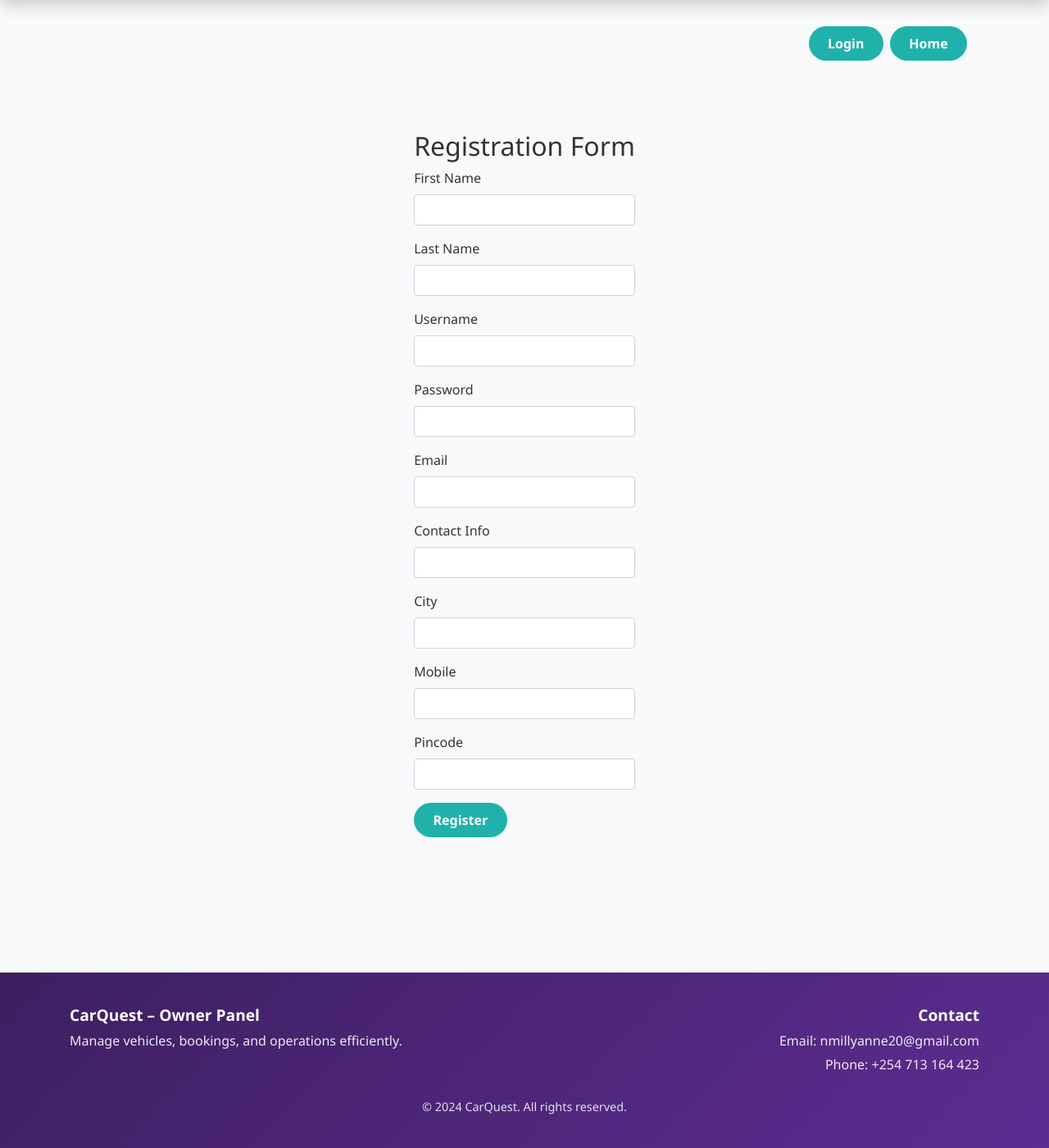
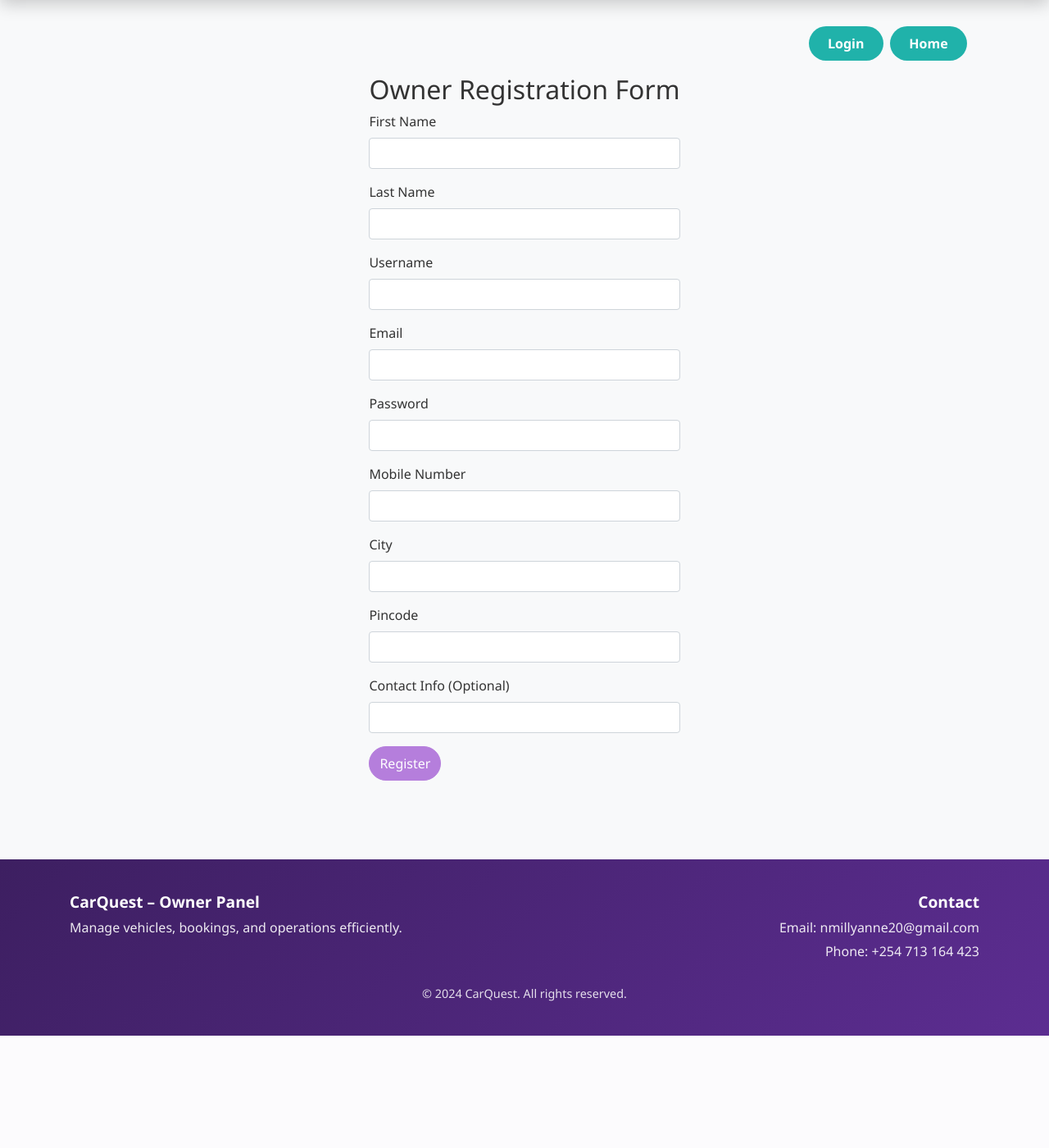
Before and after one commit to millyanne93/Bramas-Enterprises, a Django app: page /car_dealer/register/ in a window 1280 px wide. Shown: the part 72-1472 px from the top of the page at 82% size. After the commit the page ends 1335 px from the top, so only its background shows below. Run offline with Django 4.2, Linux system fonts and the light colour scheme.

Commit message:
Fix the login and signup routes for customer and owner on the frontend.

```diff
--- a/car_dealer/templates/owner/register.html
+++ b/car_dealer/templates/owner/register.html
@@ -1,14 +1,29 @@
-{%extends 'owner/base.html' %}
+{% extends 'owner/base.html' %}
 {% block content %}
 <div class="container">
     <div class="d-flex justify-content-end mb-3">
-        <a class="btn btn-teal" href="{% url 'login' %}">Login</a>
+        <a class="btn btn-teal" href="{% url 'owner_login' %}">Login</a>
         <a class="btn btn-teal ml-2" href="/">Home</a>
     </div>
-    <div class="d-flex justify-content-center align-items-center" style="height:1000px;">
+
+    <!-- Display Messages -->
+    {% if messages %}
+        <div class="mx-auto" style="max-width: 400px;">
+            {% for message in messages %}
+                <div class="alert alert-{{ message.tags }} alert-dismissible fade show" role="alert">
+                    {{ message }}
+                    <button type="button" class="close" data-dismiss="alert" aria-label="Close">
+                        <span aria-hidden="true">&times;</span>
+                    </button>
+                </div>
+            {% endfor %}
+        </div>
+    {% endif %}
+
+    <div class="d-flex justify-content-center align-items-center" style="min-height: 600px;">
         <div>
-            <h2 class="text-center">Registration Form</h2>
-            <form class="mx-auto" style="max-width: 400px;" action="{% url 'owner_register' %}" method="POST">
+            <h2 class="text-center">Owner Registration Form</h2>
+            <form class="mx-auto" style="max-width: 400px;" action="{% url 'owner_registration' %}" method="POST">
                 {% csrf_token %}
                 <div class="mb-3">
                     <label for="firstname" class="form-label">First Name</label>
@@ -23,31 +38,31 @@
                     <input type="text" id="username" name="username" class="form-control" required>
                 </div>
                 <div class="mb-3">
-                    <label for="password" class="form-label">Password</label>
-                    <input type="text" id="password" name="password" class="form-control" required>
+                    <label for="email" class="form-label">Email</label>
+                    <input type="email" id="email" name="email" class="form-control" required>
                 </div>
                 <div class="mb-3">
-                    <label for="email" class="form-label">Email</label>
-                    <input type="text" id="email" name="email" class="form-control" required>
+                    <label for="password" class="form-label">Password</label>
+                    <input type="password" id="password" name="password" class="form-control" required>
                 </div>
                 <div class="mb-3">
-                    <label for="contact_info" class="form-label">Contact Info</label>
-                    <input type="text" id="contact_info" name="contact_info" class="form-control" required>
+                    <label for="mobile" class="form-label">Mobile Number</label>
+                    <input type="tel" id="mobile" name="mobile" class="form-control" required>
                 </div>
                 <div class="mb-3">
                     <label for="city" class="form-label">City</label>
                     <input type="text" id="city" name="city" class="form-control" required>
                 </div>
                 <div class="mb-3">
-                    <label for="mobile" class="form-label">Mobile</label>
-                    <input type="text" id="mobile" name="mobile" class="form-control" required>
-                </div>
-                <div class="mb-3">
                     <label for="pincode" class="form-label">Pincode</label>
                     <input type="text" id="pincode" name="pincode" class="form-control" required>
                 </div>
+                <div class="mb-3">
+                    <label for="contact_info" class="form-label">Contact Info (Optional)</label>
+                    <input type="text" id="contact_info" name="contact_info" class="form-control">
+                </div>
                 <div class="d-grid">
-                    <input type="submit" value="Register" class="btn btn-teal">
+                    <input type="submit" value="Register" class="btn rounded-pill py-2" style="background-color: #b57edc; border-color: #b57edc; color: white;">
                 </div>
             </form>
         </div>
--- a/car_dealer/views.py
+++ b/car_dealer/views.py
@@ -24,7 +24,7 @@ def index(request):
 def home(request):
     return render(request, 'owner/home.html')
 
-# UPDATED: Owner Login Function
+# UPDATED owner_login function (replace lines 27-48)
 def owner_login(request):
     if request.method == 'POST':
         username = request.POST.get('username')
@@ -37,13 +37,16 @@ def owner_login(request):
                 dealer = CarDealer.objects.get(car_dealer=user)
                 # User is a car dealer, log them in
                 login(request, user)
+                messages.success(request, f'Welcome back, {user.first_name}!')
                 return redirect('home')  # Owner home page
             except CarDealer.DoesNotExist:
                 # User is not a car dealer, redirect to customer portal
                 messages.error(request, 'This account is not registered as a car dealer. Please login as a customer.')
                 return redirect('/car_rental/')
         else:
-            return render(request, 'owner/login_failed.html')
+            # Invalid credentials - show error on same page
+            messages.error(request, 'Invalid username or password. Please try again.')
+            return render(request, 'owner/login.html')
 
     # GET request - show login form
     return render(request, 'owner/login.html')
@@ -63,23 +66,33 @@ def logout_view(request):
 def register(request):
     return render(request, 'owner/register.html')
 
-# UPDATED: Registration function
+# UPDATED registration function (replace lines 75-134)
 def registration(request):
     if request.method == "POST":
-        username = request.POST['username']
-        password = request.POST['password']
-        firstname = request.POST['firstname']
-        lastname = request.POST['lastname']
-        email = request.POST['email']
-        city = request.POST['city'].lower()
-        mobile = request.POST['mobile']
-        pincode = request.POST['pincode']
-        contact_info = request.POST.get('contact_info', '')
+        username = request.POST.get('username', '').strip()
+        password = request.POST.get('password', '')
+        firstname = request.POST.get('firstname', '').strip()
+        lastname = request.POST.get('lastname', '').strip()
+        email = request.POST.get('email', '').strip()
+        city = request.POST.get('city', '').strip().lower()
+        mobile = request.POST.get('mobile', '').strip()
+        pincode = request.POST.get('pincode', '').strip()
+        contact_info = request.POST.get('contact_info', '').strip()
+
+        # Validation
+        if not all([username, password, firstname, lastname, email, city, mobile, pincode]):
+            messages.error(request, 'All fields are required.')
+            return redirect('owner_register')
 
         # 1. Check if username already exists
         if User.objects.filter(username=username).exists():
-            return render(request, 'owner/registration_error.html',
-                         {'error': 'Username already exists. Please choose another.'})
+            messages.error(request, 'Username already exists. Please choose another.')
+            return redirect('owner_register')
+
+        # Check if email already exists
+        if User.objects.filter(email=email).exists():
+            messages.error(request, 'Email already exists. Please use another email.')
+            return redirect('owner_register')
 
         # 2. Create user
         try:
@@ -91,8 +104,8 @@ def registration(request):
                 last_name=lastname
             )
         except Exception as e:
-            return render(request, 'owner/registration_error.html',
-                         {'error': f'Error creating user: {str(e)}'})
+            messages.error(request, f'Error creating user: {str(e)}')
+            return redirect('owner_register')
 
         # 3. Get or create location
         try:
@@ -107,8 +120,8 @@ def registration(request):
         except Exception as e:
             # Clean up user if location fails
             user.delete()
-            return render(request, 'owner/registration_error.html',
-                         {'error': f'Error creating location: {str(e)}'})
+            messages.error(request, f'Error creating location: {str(e)}')
+            return redirect('owner_register')
 
         # 4. Create car dealer profile
         try:
@@ -123,19 +136,22 @@ def registration(request):
             user.delete()
             if created:  # Only delete location if we created it
                 location.delete()
-            return render(request, 'owner/registration_error.html',
-                         {'error': f'Error creating car dealer profile: {str(e)}'})
+            messages.error(request, f'Error creating car dealer profile: {str(e)}')
+            return redirect('owner_register')
 
         # 5. Auto-login and redirect to owner portal
         user = authenticate(request, username=username, password=password)
         if user is not None:
             login(request, user)
-            return redirect('home')
+            messages.success(request, f'Registration successful! Welcome, {firstname}!')
+            return redirect('/car_dealer/home/')
 
-        return render(request, 'owner/registered.html')
+        # If auto-login fails (shouldn't happen), redirect to login
+        messages.success(request, 'Registration successful! Please login.')
+        return redirect('owner_login')
 
     # GET request - redirect to register form
-    return redirect('register')
+    return redirect('owner_register')
 
 # Add Vehicle
 @login_required
--- a/car_rental/templates/customer/registration/login.html
+++ b/car_rental/templates/customer/registration/login.html
@@ -18,7 +18,7 @@
                 <input type="password" id="password" name="password" class="form-control" required>
             </div>
             <div class="d-grid">
-                <input type="submit" value="Login" class="btn btn-primary">
+                <input type="submit" value="Login" class="btn rounded-pill py-2" style="background-color: #b57edc; border-color: #b57edc; color: white;">
             </div>
         </form>
         <div class="text-center mt-3">
--- a/car_rental/templates/customer/registration/register.html
+++ b/car_rental/templates/customer/registration/register.html
@@ -99,6 +99,6 @@
           {% endif %}
       </div>
 
-      <button type="submit" class="btn btn-primary">Register</button>
+      <button type="submit" class="btn rounded-pill py-2" style="background-color: #b57edc; border-color: #b57edc; color: white;">Register</button>
   </form>
 {% endblock %}
```
Also changed, not shown: car_dealer/templates/owner/login.html (+19 -4 lines), db.sqlite3.
